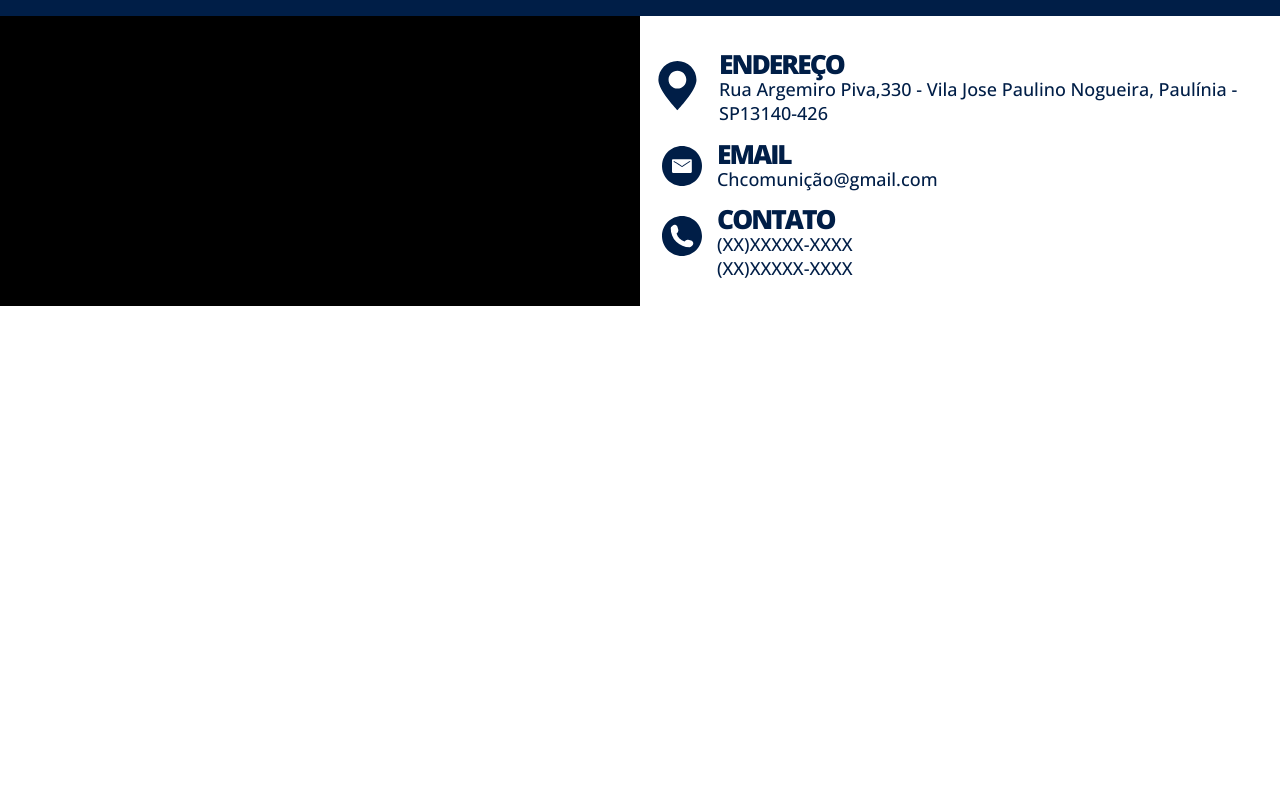
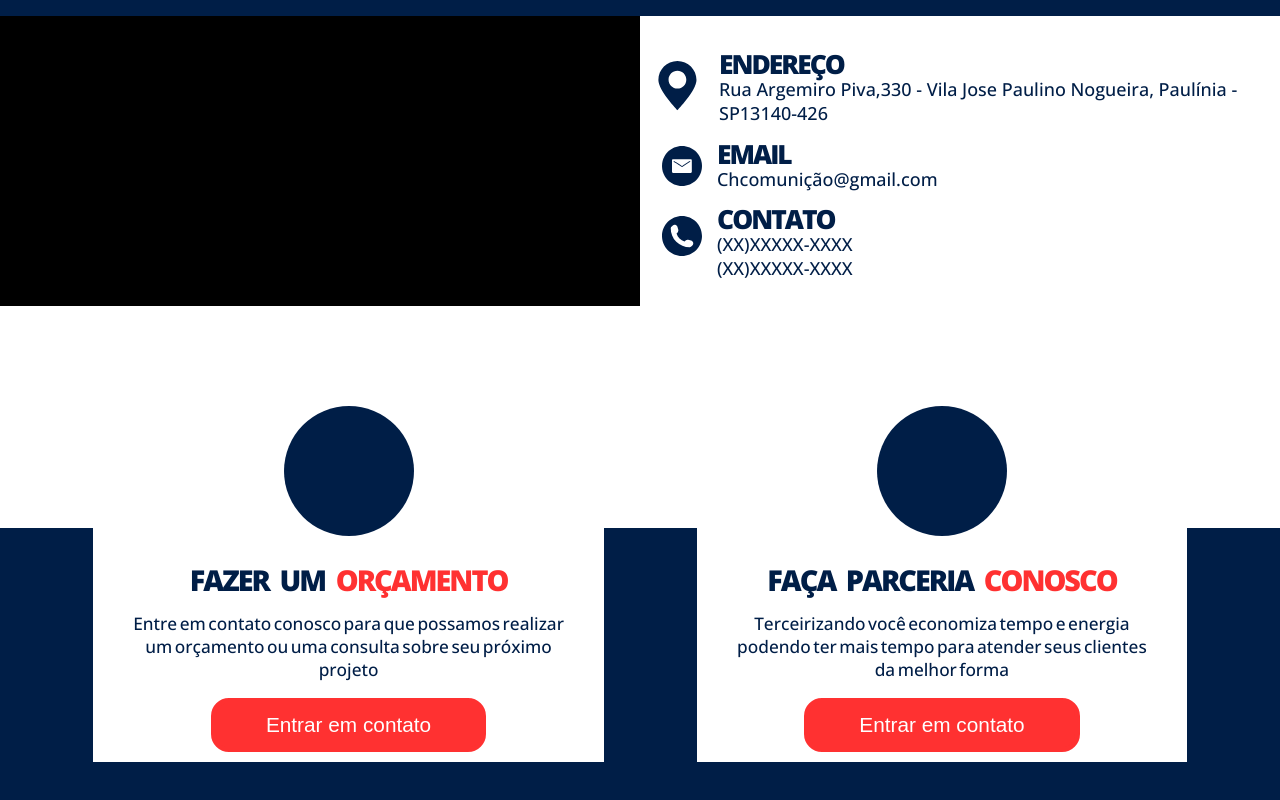
Before and after one commit to GBRbotelho/CHFront, a React (Vite) app: page / in a window 1280 px wide. Shown: the part 3261-4061 px from the top of the page. Before the commit the page ends 3567 px from the top, so only its background shows below. Built offline with nearby package versions, Linux system fonts and the light colour scheme.

Commit message:
Container 6

```diff
--- a/src/App.jsx
+++ b/src/App.jsx
@@ -6,6 +6,7 @@ import Container2 from "./containers/Container2";
 import Container3 from "./containers/Container3";
 import Container4 from "./containers/Container4";
 import Container5 from "./containers/Container5";
+import Container6 from "./containers/Container6";
 
 function App() {
   const [count, setCount] = useState(0);
@@ -19,6 +20,7 @@ function App() {
         <Container3 />
         <Container4 />
         <Container5 />
+        <Container6 />
       </div>
     </main>
   );
--- /dev/null
+++ b/src/containers/Container6.jsx
@@ -0,0 +1,25 @@
+import React from "react";
+import styles from "./Container6.module.css";
+
+function Container6() {
+  return (
+    <div className={styles.container}>
+      <div className={styles.content}>
+        <div className={styles.content1}>
+            <section />
+            <h2>FAZER UM <span>ORÇAMENTO</span></h2>
+            <p>Entre em contato conosco para que possamos realizar<br/>um orçamento ou uma consulta sobre seu próximo<br/>projeto</p>
+            <button>Entrar em contato</button>
+        </div>
+        <div className={styles.content2}>
+            <section />
+            <h2>FAÇA PARCERIA <span>CONOSCO</span></h2>
+            <p>Terceirizando você economiza tempo e energia<br/>podendo ter mais tempo para atender seus clientes<br/>da melhor forma</p>
+            <button>Entrar em contato</button>
+        </div>
+      </div>
+    </div>
+  );
+}
+
+export default Container6;
--- /dev/null
+++ b/src/containers/Container6.module.css
@@ -0,0 +1,66 @@
+.container {
+    width: 100%;
+    display: flex;
+    justify-content: center;
+    background: linear-gradient(to bottom, #ffffff 40%, #001e47 40%, #001e47 100%); /* Define um gradiente linear para criar a divisão entre branco e azul */
+}
+
+.content{
+    margin-top: 90px;
+    margin-bottom: 100px;
+    width: 1350px;
+    display: flex;
+    justify-content: space-evenly;
+}
+
+.content section{
+    width: 130px;
+    height: 130px;
+    border-radius: 50%;
+    background-color: #001e47;
+}
+
+.content1, .content2{
+    display: flex;
+    flex-direction: column;
+    align-items: center;
+    background-color: #ffffff;
+    padding: 10px 40px;
+    text-align: center;
+}
+
+.content p{
+    color:#001e47;
+    font-weight: 500;
+    font-size: 17.3px;
+    letter-spacing: -5;
+    word-spacing: -2px;
+
+}
+
+.content h2{
+    font-size: 1.8rem;
+    margin: 0px;
+    margin-top: 30px;
+    font-weight: 800;
+    letter-spacing: -2px;
+    line-height: 1;
+    color: #001e47;
+    word-spacing:5px;
+}
+
+.content span{
+    color: #ff3131;
+}
+
+.content button{
+    background-color: #ff3131;
+    color: white;
+    border-radius: 18px;
+    border-color: #ff3131;
+    font-weight: 200;
+    font-size: 1.3rem;
+    margin: 0px 0px;
+    padding: 10px 50px;
+    font-stretch:expanded;
+}
```
